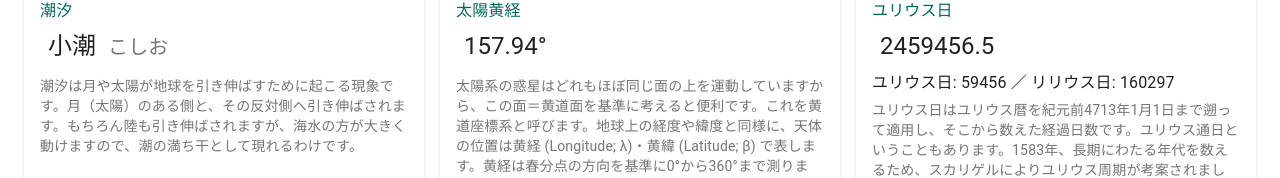
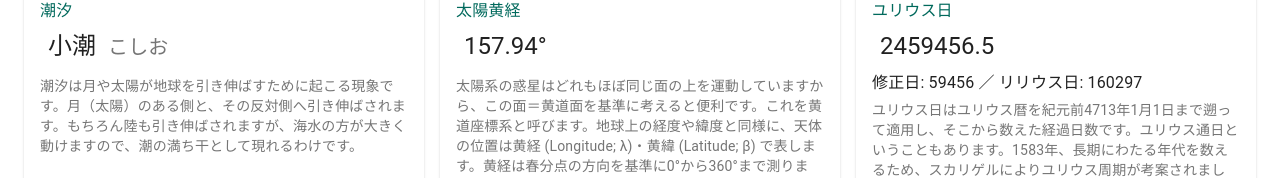
Before and after one commit to kawasawa/koyomi, a React (Create React App) app: page / in a window 1280 px wide. Shown: the part 1825-2003 px from the top of the page. Built offline with nearby package versions, Linux system fonts and the light colour scheme.

Commit message:
[fix] 一部の文言を修正

```diff
--- a/src/components/DateResult.tsx
+++ b/src/components/DateResult.tsx
@@ -376,7 +376,7 @@ const DateResult = () => {
     {
       title: t('label.julian-day'),
       value: julianDay.toString(),
-      summary1: `${t('label.julian-day')}: ${julianDayRevise.toString()} ／ ${t(
+      summary1: `${t('label.julian-day-revise')}: ${julianDayRevise.toString()} ／ ${t(
         'label.lilian-day'
       )}: ${lilianDay.toString()}`,
       summary2: t('text.julian-day'),
--- a/src/locales/ja.json
+++ b/src/locales/ja.json
@@ -10,7 +10,7 @@
     "label.japanese-zodiac-day": "日の干支",
     "label.japanese-zodiac-month": "月の干支",
     "label.julian-day": "ユリウス日",
-    "label.julian-day-revise": "修正ユリウス日",
+    "label.julian-day-revise": "修正日",
     "label.learn-more": "もっと見る",
     "label.lilian-day": "リリウス日",
     "label.luna-age": "月齢",
```
